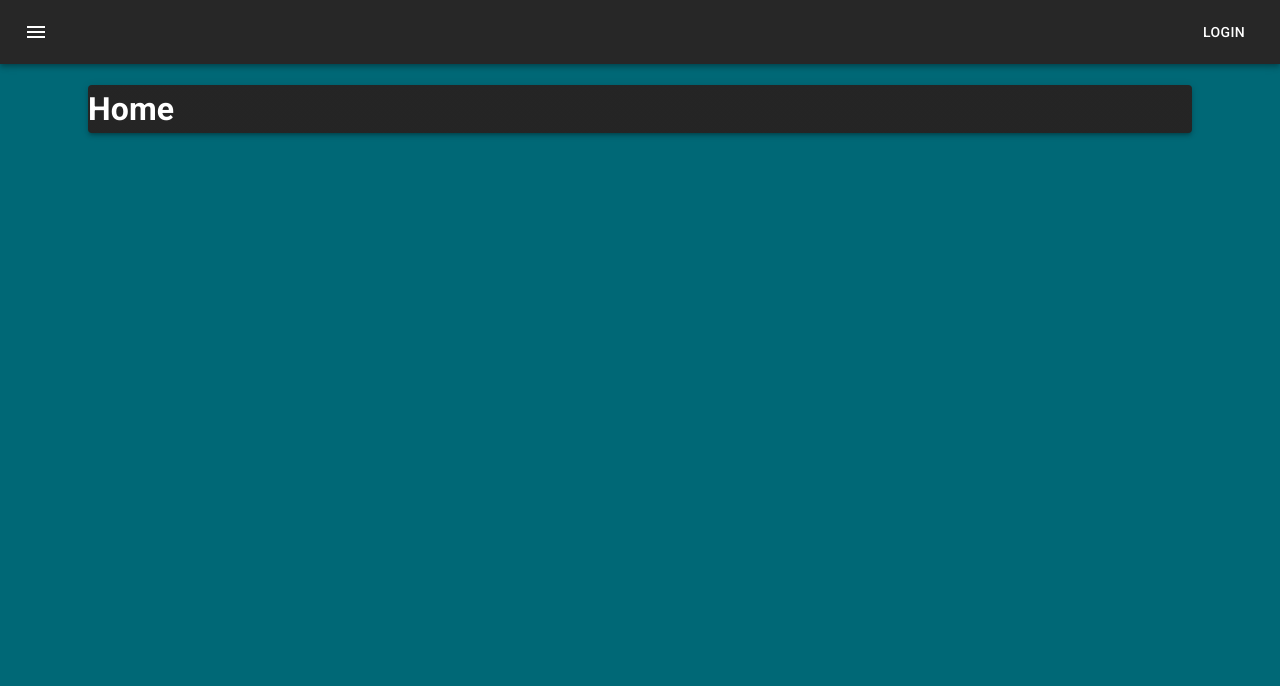
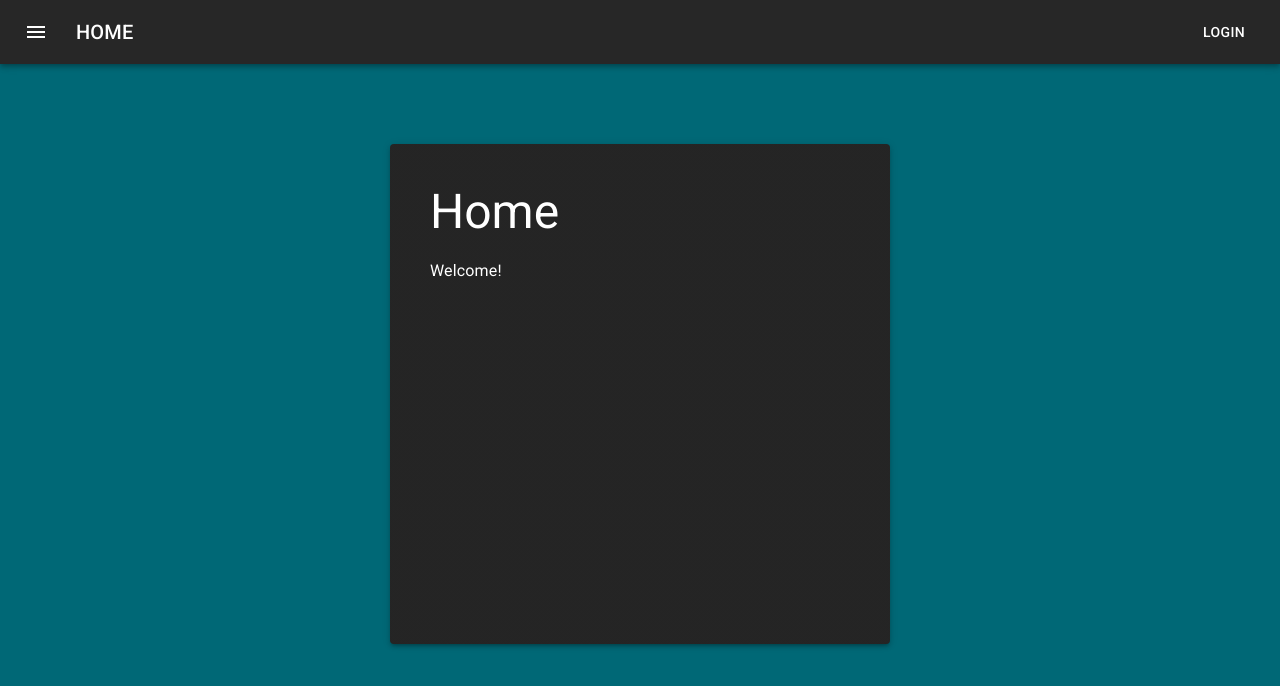
Before and after one commit to amoore16/carQR, a React (Create React App) app in the folder client/: page / in a window 1280 px wide. Shown: the top 686 px of the page. Built offline with nearby package versions, Linux system fonts and the light colour scheme.

Commit message:
Boilerplate

```diff
--- a/client/src/App.tsx
+++ b/client/src/App.tsx
@@ -37,7 +37,6 @@ const darkTheme = createTheme({
 function App() {
   return (
     <ThemeProvider theme={isDarkModeOn ? darkTheme : theme }>
-
      <CssBaseline />
       <ButtonAppBar />
       <Container>
--- a/client/src/components/AppBar/AppBar.tsx
+++ b/client/src/components/AppBar/AppBar.tsx
@@ -4,11 +4,12 @@ import Box from "@mui/material/Box";
 import Toolbar from "@mui/material/Toolbar";
 import Typography from "@mui/material/Typography";
 import Button from "@mui/material/Button";
-import { Link } from 'react-router-dom';
+import { Link } from "react-router-dom";
 
 import BasicMenu from "../Menu/Menu";
 import { ButtonTypeEnum } from "../Menu/MenuButton";
 
+import { useLocation, useParams } from "react-router-dom";
 
 interface ButtonAppBarProps {
   match?: any;
@@ -17,18 +18,22 @@ interface ButtonAppBarProps {
 export default function ButtonAppBar(props: ButtonAppBarProps) {
   const profileMenuItems = [
     { name: "Profile", to: "/Profile" },
-    { name: "Your Car", to: '/Car' },
-    { name: "Settings", to: "/Settings"},
-    { name: "Logout", to: "/Logout"},
+    { name: "Your Car", to: "/Car" },
+    { name: "Settings", to: "/Settings" },
+    { name: "Logout", to: "/Logout" },
   ];
 
   const navigationMenuItems = [
-    { name: "Home", to: "/"},
+    { name: "Home", to: "/" },
     { name: "Gallery", to: "/Gallery" },
     { name: "Meetups", to: "/Meetups" },
   ];
 
   const isLoggedIn: boolean = false;
+
+  // let { url, path } = useRouteMatch()
+  // console.log(url, path )
+  let { pathname } = useLocation();
 
   return (
     <Box sx={{ flexGrow: 1 }}>
@@ -38,8 +43,8 @@ export default function ButtonAppBar(props: ButtonAppBarProps) {
             buttonType={ButtonTypeEnum.ICONBUTTON}
             menuItems={navigationMenuItems}
           />
-          <Typography variant="h6" component="div" sx={{ flexGrow: 1 }}>
-
+          <Typography variant="h6" component="div" sx={{ flexGrow: 1}}>
+            {pathname.length > 1 ? pathname.slice(1).toLocaleUpperCase() : "HOME"}
           </Typography>
           {isLoggedIn ? (
             <BasicMenu
@@ -48,7 +53,9 @@ export default function ButtonAppBar(props: ButtonAppBarProps) {
               title="MY ACCOUNT"
             />
           ) : (
-            <Button color="inherit" component={Link} to="/login">LOGIN</Button>
+            <Button color="inherit" component={Link} to="/login">
+              LOGIN
+            </Button>
           )}
         </Toolbar>
       </AppBar>
--- a/client/src/components/PaperBox/PaperBox.tsx
+++ b/client/src/components/PaperBox/PaperBox.tsx
@@ -1,9 +1,24 @@
-import { Paper } from "@mui/material";
+import Paper from "@mui/material/Paper";
+import Box from "@mui/material/Box";
+import Container from "@mui/material/Container";
+import { Typography } from "@mui/material";
 
-export default function Paper() {
+interface PaperBoxProps {
+  title?: string;
+  subTitle?: string;
+}
+
+export default function PaperBox(props: PaperBoxProps) {
   return (
-    <Paper>
-      <h1>Test</h1>
-    </Paper>
+    <Container>
+      <Box maxWidth={500} sx={{ mx: "auto" }}>
+        <Paper elevation={3} sx={{ mt: 10, mx: "auto", p: 5, height: 500}}>
+          <Typography variant="h3" gutterBottom>{props.title}</Typography>
+          <Typography variant="subtitle1" gutterBottom>
+            {props.subTitle}
+          </Typography>
+        </Paper>
+      </Box>
+    </Container>
   );
 }
--- a/client/src/modules/Home/Home.tsx
+++ b/client/src/modules/Home/Home.tsx
@@ -1,13 +1,12 @@
-import { Container, Paper } from "@mui/material";
+import * as React from "react";
+import { Container } from "@mui/material";
 
-import * as React from "react";
+import Paper from "../../components/PaperBox/PaperBox";
 
 export default function Home() {
   return (
-  <Container>
-    <Paper elevation={3}>
-    <h1>Home</h1>
-    </Paper>
-  </Container>
-    )
+    <Container>
+      <Paper title={"Home"} subTitle={"Welcome!"} />
+    </Container>
+  );
 }
```
